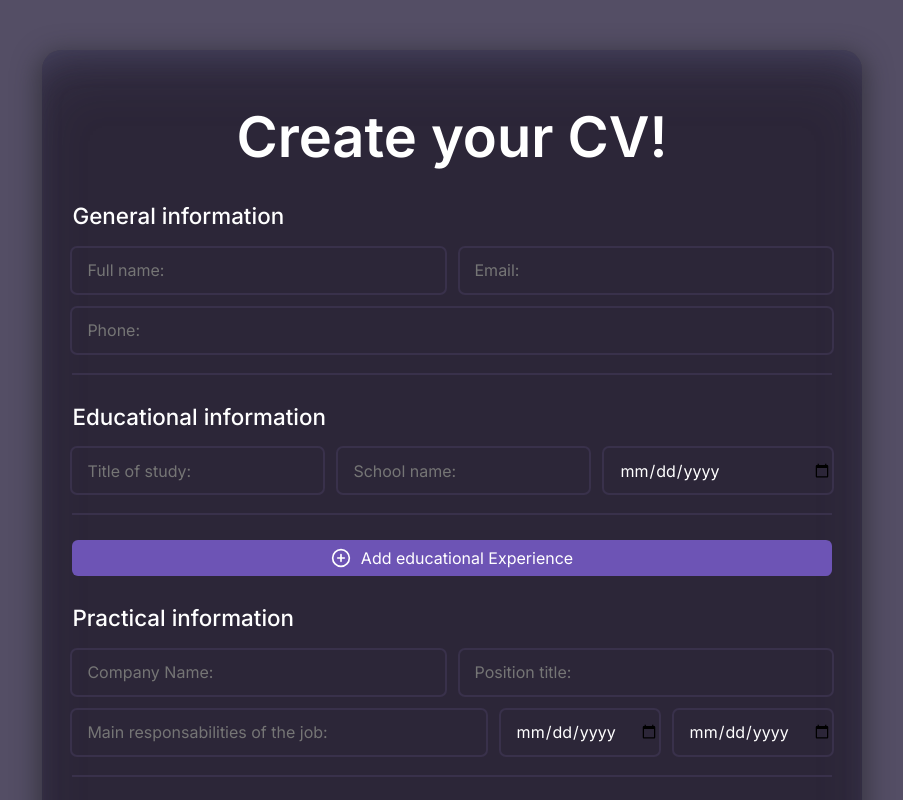
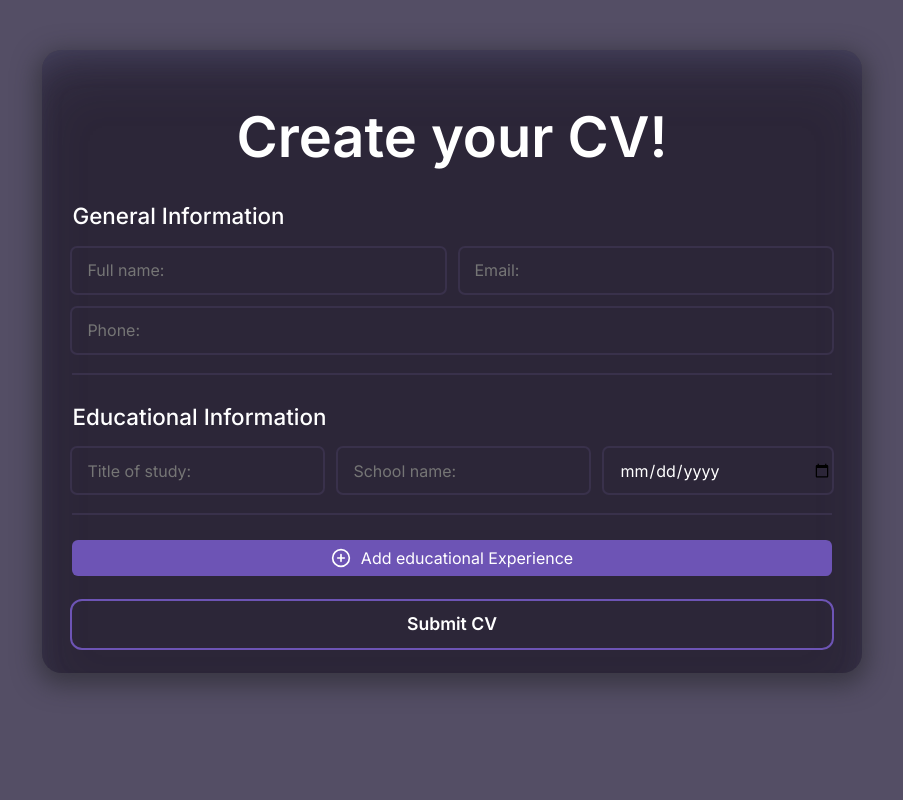
Before and after one commit to BenjaminFrias/cv-maker, a React (Vite) app: page / in a window 1280 px wide. Shown: the top 800 px of the page, without its empty margins (188-1091 px from the left). Built offline with nearby package versions, Linux system fonts and the light colour scheme.

Commit message:
feature: get and create educationalInputs section in form

```diff
--- a/src/App.jsx
+++ b/src/App.jsx
@@ -2,9 +2,6 @@ import { useState } from 'react';
 import './App.css'
 import ShowPage from './components/ShowPage';
 import InputPage from './components/InputPage';
-import InputSection from "./components/InputSection"
-import EducationalInputs from "./components/EducationalInputs"
-import PracticalInputs from "./components/PracticalInputs"
 
 function App() {
   // todo: paste existing values in InputPage's inputs
@@ -16,13 +13,15 @@ function App() {
 
   const [inputValues, setinputValues] = useState({
     general: {},
-    eduSections: {},
-    pracSections: {},
+    eduSections: {sec0: {}},
+    pracSections: {sec0: {}},
   });
 
-  const handleInputValues = (inputValues) => {
-    setinputValues(inputValues);
+  const handleInputValues = (newValues) => {
+    setinputValues(newValues);
   }
+
+  console.log(inputValues);
 
   const [isFormValid, setIsFormValid] = useState(false);
   const [currentPage, setCurrentPage] = useState("editPage");
@@ -31,43 +30,10 @@ function App() {
     setIsFormValid(isValid)
   }
 
-  // Sections input elements states
-  const [eduSections, setEduSections] = useState([<InputSection title={"Educational information"} type="edu-section" key={`edu-${Date.now()}-0`}>
-    <EducationalInputs eduValues={inputValues.eduSections[0]}/>
-  </InputSection>,]);
-
-  const handleAddEduSection = () => {
-  const newKey = `edu-${Date.now()}-${eduSections.length}`;
-  const valueIndex = eduSections.length - 1;
-
-  setEduSections([...eduSections, <InputSection title={"Educational information"} type="edu-section" key={newKey}>
-      <EducationalInputs eduValues={inputValues.eduSections[valueIndex]}/>
-    </InputSection>,]);
-  };
-
-  // Practical sections states
-  const [pracSections, setPracSections] = useState([<InputSection title={"Practical information"} type="prac-section" key={`prac-${Date.now()}-0`}>
-    <PracticalInputs/>
-  </InputSection>,]);
-
-  const handleAddPracSection = () => {
-    const newKey = `prac-${Date.now()}-${pracSections.length}`;
-    setPracSections([...pracSections, <InputSection title={"Practical information"} type="prac-section" key={newKey}>
-      <PracticalInputs/>
-    </InputSection>,]);
-  };
-
-  const sectionHandlers = {
-    handleAddEduSection: handleAddEduSection,
-    eduSections: eduSections,
-    handleAddPracSection: handleAddPracSection,
-    pracSections: pracSections,
-  }
-
   if (currentPage === "editPage") {
     return <InputPage
       handlePageChangeClick={() => togglePage("showPage")} handleIsValidForm={handleIsValidForm}
-      handleInputValues={handleInputValues} inputValues={inputValues} sectionHandlers={sectionHandlers}
+      handleInputValues={handleInputValues} inputValues={inputValues}
     />
   } else if (currentPage === "showPage") {
     return <ShowPage handlePageChangeClick={() => togglePage("editPage")} inputValues={inputValues}/>
--- a/src/components/EducationalInputs.jsx
+++ b/src/components/EducationalInputs.jsx
@@ -1,7 +1,6 @@
 import InputField from "./InputField";
 
 function EducationalInputs({inputValues, handleInputValues, secIndex}) {
-
 	return (
 		<div>
 			<InputField section={"eduSections"} inputValues={inputValues} secIndex={secIndex} setInputValue={handleInputValues} placeholder={"Title of study:"} type={"text"} inputName={"titleStudy"}/>
--- a/src/components/Form.jsx
+++ b/src/components/Form.jsx
@@ -1,10 +1,12 @@
-import InputSection from "./InputSection"
-import GeneralInfoInputs from "./GeneralInfoInputs"
+import InputSection from "../components/InputSection"
+import EducationalInputs from "../components/EducationalInputs"
+import PracticalInputs from "../components/PracticalInputs"
+import GeneralInfoInputs from "../components/GeneralInfoInputs"
 import SubmitBtn from "./SubmitBtn"
 import PlusCircleIcon from "../assets/PlusCircleIcon"
 import "../styles/Form.css"
 
-function Form({handlePageChangeClick, handleIsValidForm, handleInputValues, inputValues, sectionHandlers}) {
+function Form({handlePageChangeClick, handleIsValidForm, handleInputValues, inputValues,}) {
   const handleSubmit = (e) => {
     e.preventDefault();
 
@@ -54,25 +56,56 @@ function Form({handlePageChangeClick, handleIsValidForm, handleInputValues, inpu
     }
   }
 
-  return <form className="cv-form" onSubmit={handleSubmit}>
-    <InputSection title={"General information"} type="general-section">
-      <GeneralInfoInputs inputValues={inputValues} handleInputValues={handleInputValues}/>
-    </InputSection>
+  const handleAddEduSection = () => {
+    const secIndex = Object.keys(inputValues.eduSections).length;
+    handleInputValues((prevValues) => (
+      {
+      ...prevValues,
+      ["eduSections"]: {
+        ...prevValues["eduSections"],
+        [`sec${secIndex}`]: {
+            titleStudy: "",
+            schoolName: "",
+            dateStudy: "",
+        },
+      }
+    }));
+  };
 
-    {sectionHandlers.eduSections.map(sec => sec)}
-    <button type="button" className="add-section-btn" onClick={sectionHandlers.handleAddEduSection}>
-      <PlusCircleIcon/>
-      Add educational Experience
-    </button>
+  const eduElements = (Object.values(inputValues.eduSections).map((section, valueIndex) => {
+    const newKey = Object.keys(inputValues.eduSections)[valueIndex];
+    return (
+      <EducationalInputs key={newKey} inputValues={inputValues} handleInputValues={handleInputValues} secIndex={valueIndex}/>
+    )
+  }));
 
-    {sectionHandlers.pracSections.map(sec => sec)}
-    <button type="button" className="add-section-btn" onClick={sectionHandlers.handleAddPracSection}>
-      <PlusCircleIcon/>
-      Add Practical Experience
-    </button>
+  return <>
+    <form className="cv-form" onSubmit={handleSubmit}>
 
-    <SubmitBtn/>
-  </form>
+      <div className={`input-section general-section`}>
+        <h2>General Information</h2>
+          <GeneralInfoInputs key={"generalInputs"} inputValues={inputValues} handleInputValues={handleInputValues}/>
+        <hr />
+      </div>
+
+      {eduElements.map(sec => {
+        return <>
+          <div className={`input-section edu-section`}>
+            <h2>Educational Information</h2>
+              {sec}
+            <hr />
+          </div>
+        </>
+      })}
+
+      <button type="button" className="add-section-btn" onClick={handleAddEduSection}>
+        <PlusCircleIcon key={"plusCircleIcon"}/>
+        Add educational Experience
+      </button>
+
+      <SubmitBtn/>
+    </form>
+  </>
 }
 
 export default Form;
--- a/src/components/InputField.jsx
+++ b/src/components/InputField.jsx
@@ -1,5 +1,4 @@
 import "../styles/InputField.css"
-
 function InputField({type, section, secIndex, placeholder, inputName=undefined, inputValues=undefined, setInputValue}) {
   const handleChange = (e) => {
     if (section == "general") {
@@ -9,10 +8,10 @@ function InputField({type, section, secIndex, placeholder, inputName=undefined,
         ...prevValues,
         [section]: {
           ...prevValues[section],
-          [secIndex]: {
-            ...prevValues[section][secIndex],
-            [inputName]: e.target.value
-          }
+          [`sec${secIndex}`]: {
+            ...prevValues[section][`sec${secIndex}`],
+            [inputName]: e.target.value,
+          },
         }
       }));
     }
@@ -24,7 +23,7 @@ function InputField({type, section, secIndex, placeholder, inputName=undefined,
     onChange={handleChange} className="input-field" data-name={inputName} required></input>
   } else {
     return <input type={type} placeholder={placeholder}
-    value={inputValues?.[section]?.[secIndex]?.[inputName] ?? ""}
+    value={inputValues?.[section]?.[`sec${secIndex}`]?.[inputName] ?? ""}
     onChange={handleChange} className="input-field" data-name={inputName} required></input>
   }
 }
```
